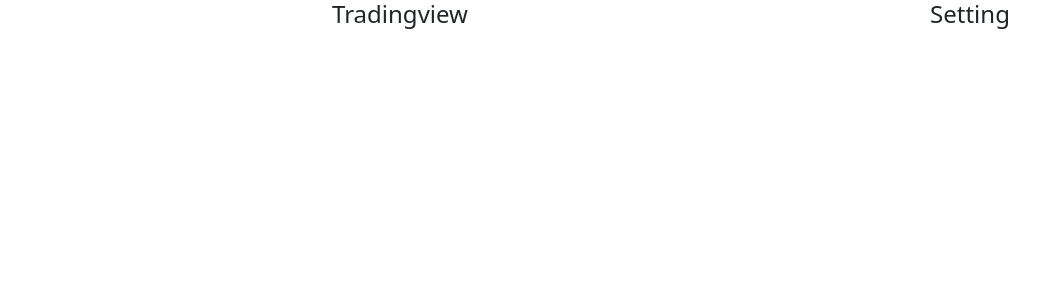
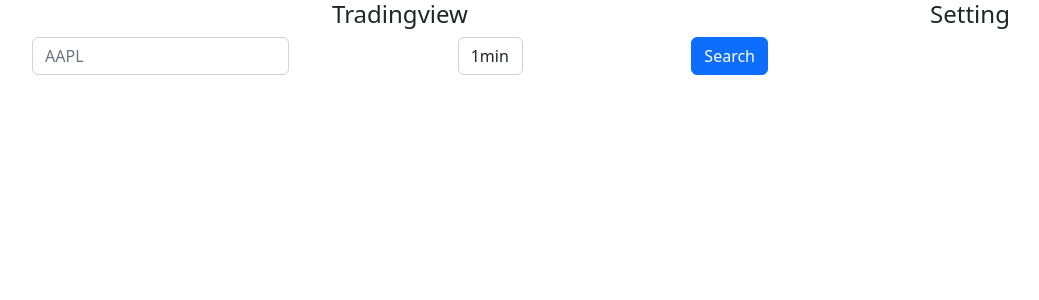
Before and after one commit to Atila027/stock-trading-app, a React (Create React App) app: page / in a window 1280 px wide. Shown: the top 300 px of the page, without its empty margins (50-1089 px from the left). Built offline with nearby package versions, Linux system fonts and the light colour scheme.

Commit message:
added feature that get stock data query condition

```diff
--- a/src/App.js
+++ b/src/App.js
@@ -1,14 +1,47 @@
 import logo from './logo.svg';
 import './App.css';
+import { useState } from 'react';
 
 function App() {
 
+  const [stockProperty, setStockProperty] = useState({
+    symbol:"AAPL",
+    interval:"1D",
+  })
+
+  const onStockPropertyCondition = (e) =>{
+    const {name,value} = e.target
+    setStockProperty({
+      ...stockProperty,[name]:value
+    })
+  }
+
+  const getStockPriceData = () =>{
+    console.log("stock data",stockProperty)
+  }
 
   return (
     <div className="container">
       <div className='row'>
         <div className='col-md-8'>
             <h4 className='text-center'>Tradingview</h4>
+            <div className='d-flex justify-content-between'>
+              <div>
+                <input className='form-control' placeholder='AAPL' name='symbol' onChange={onStockPropertyCondition}/>
+              </div>
+              <div>
+                <select className='form-control' name='interval' onChange={onStockPropertyCondition}>
+                  <option value={"1min"}>1min</option>
+                  <option value={"5min"}>5min</option>
+                  <option value={"1D"}>1D</option>
+                  <option value={"1W"}>1W</option>
+                  <option value={"1M"}>1M</option>
+                </select>
+              </div>
+              <div>
+                <button className='btn btn-primary' onClick={getStockPriceData}>Search</button>
+              </div>
+            </div>
         </div>
         <div className='col-md-4'>
             <h4 className='text-center'>Setting</h4>
```
